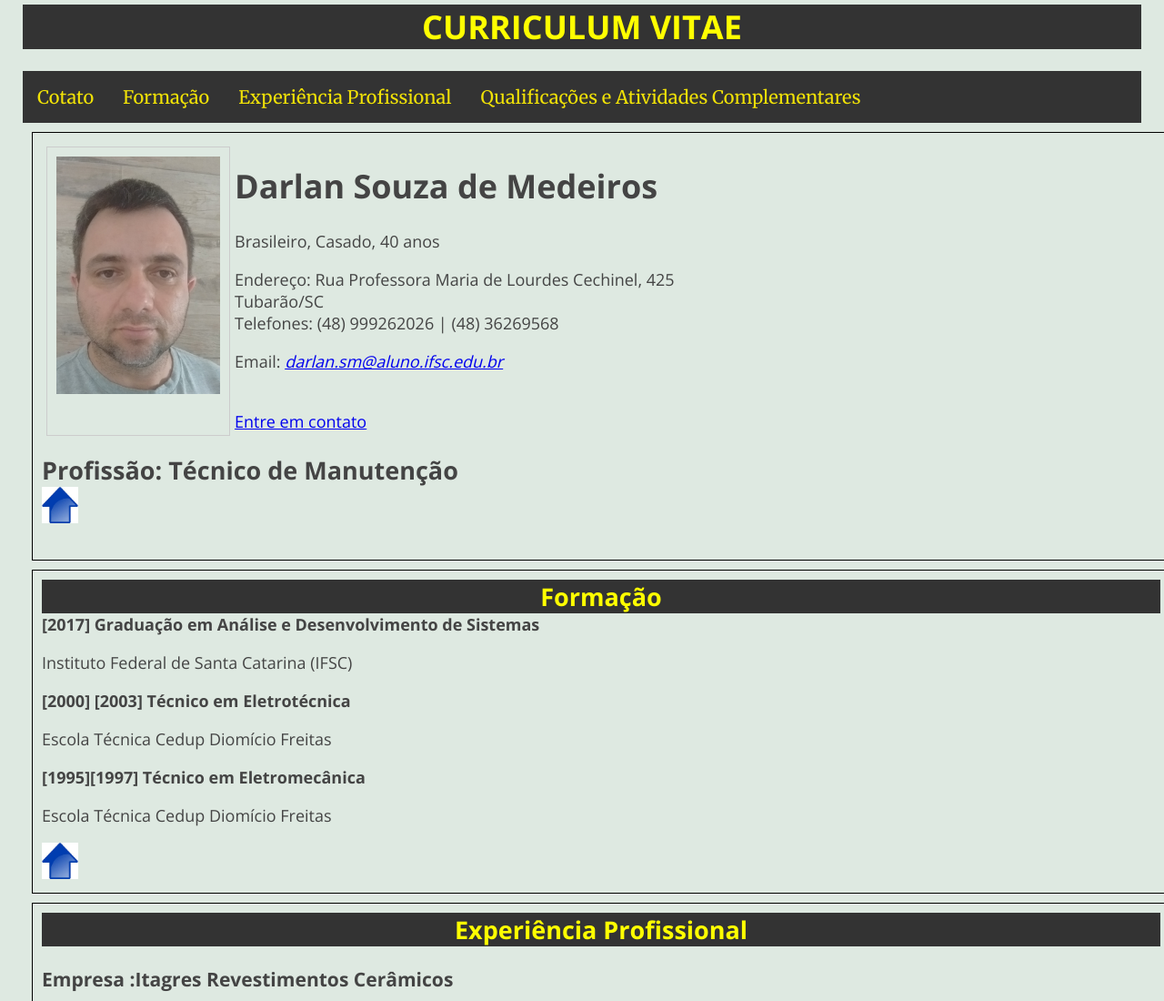
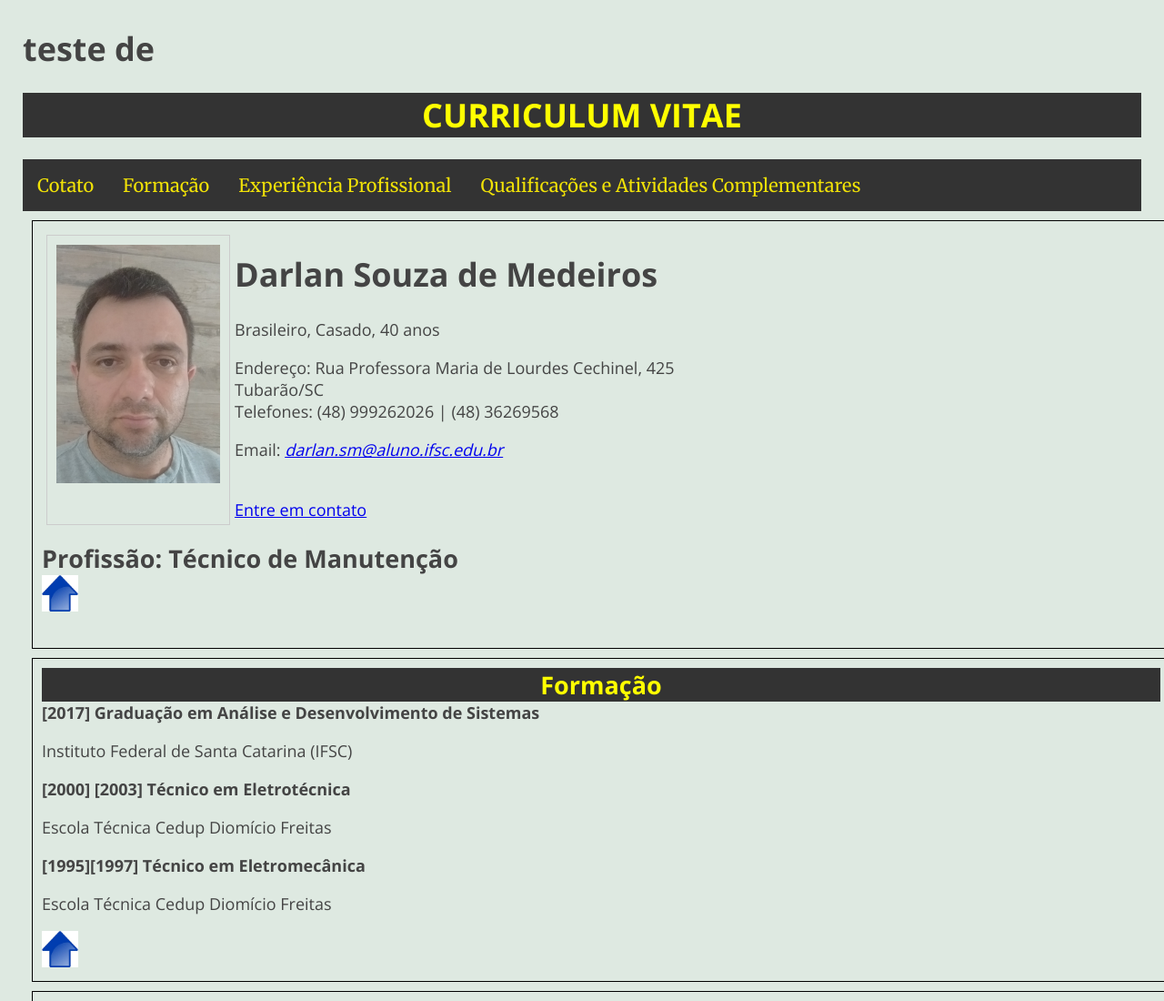
Before and after one commit to Darlansm/trabalho2css, a plain HTML site: page index.html in a window 1280 px wide. Shown: the top 1100 px of the page at 91% size. Drawn offline with nearby package versions, Linux system fonts and the light colour scheme.

Commit message:
teste de envio

```diff
--- a/index.html
+++ b/index.html
@@ -9,6 +9,7 @@
 
 <body>
 
+<h1> teste de </h1>
   <h1 class="titulo"> CURRICULUM VITAE</h1>
 
   <br/>
```
Also changed, not shown: 1 other file.
